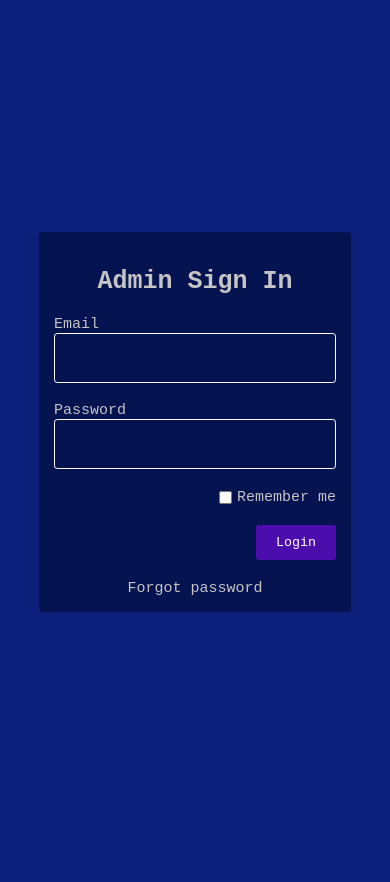
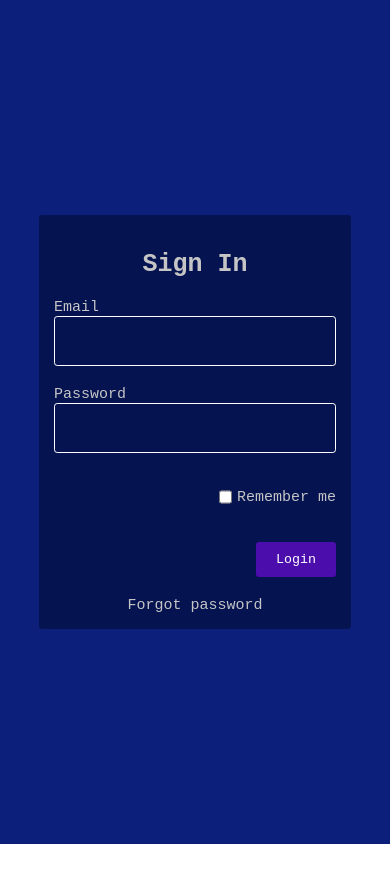
Before and after one commit to LinThitHtwe/TeamOneAssignmentToDo, a React (Create React App) app: page / in a window 390 px wide. Shown: the top 882 px of the page. Built offline with nearby package versions, Linux system fonts and the light colour scheme.

Commit message:
[modify] perfect login

```diff
--- a/src/App.js
+++ b/src/App.js
@@ -1,4 +1,3 @@
-import logo from "./logo.svg";
 import "./App.css";
 import Login from "./pages/Login";
 import Factorial from "./pages/Factorial";
@@ -34,6 +33,10 @@ function App() {
     users.forEach((user) => {
       if (user.email === email && user.password === password) {
         isValided = true;
+        localStorage.setItem(
+          "currentUser",
+          JSON.stringify({ email: user.email, password: user.password })
+        );
         return;
       }
     });
--- a/src/pages/Login.js
+++ b/src/pages/Login.js
@@ -31,7 +31,7 @@ export default function Login({ validateUserHandler, clearMsg }) {
       </section>
       <section className="right container">
         <form onSubmit={(event) => submitHandler(event)} id="login-form" action="#">
-          <h2>Admin Sign In</h2>
+          <h2>Sign In</h2>
           <div>
             <label htmlFor="email">Email</label>
             <input
--- a/src/styles/login.css
+++ b/src/styles/login.css
@@ -12,9 +12,9 @@
     --textColor: rgb(197, 197, 197);
 }
 
-body {
+/* body {
     background: var(--primary);
-}
+} */
 
 .login-container {
     width: 100vw;
@@ -38,7 +38,7 @@ body {
     width: 400px;
 }
 
-form {
+#login-form {
     width: 300px;
     padding: 1.5rem;
     border-radius: 0.25rem;
@@ -46,22 +46,22 @@ form {
     color: var(--textColor);
 }
 
-form h2 {
+#login-form h2 {
     text-align: center;
     margin: 20px 0;
 }
 
-form div {
+#login-form div {
     margin-bottom: 1.5rem;
 }
 
-form div input,
+#login-form div input,
 label {
     display: block;
     width: 100%;
 }
 
-form div input {
+#login-form div input {
     height: 25px;
     background: transparent;
     border: 1px solid white;
@@ -69,15 +69,16 @@ form div input {
     color: #fff;
 }
 
-#remember-me-con,
+#login-form #remember-me-con,
 #button-con {
     display: flex;
     justify-content: flex-end;
+    align-items: center;
     max-width: 200px;
     margin-left: auto;
 }
 
-#remember-me-con input,
+#login-form #remember-me-con input,
 label {
     width: auto;
 }
@@ -96,7 +97,7 @@ label {
     cursor: pointer;
 }
 
-form a {
+#login-form a {
     display: block;
     text-align: center;
     margin-top: 20px;
@@ -115,24 +116,24 @@ form a {
         display: none;
     }
 
-    form {
+    #login-form {
         width: 80vw;
         padding: 30px;
     }
 
-    form div input {
+    #login-form div input {
         height: 50px;
     }
 
-    form div label {
+    #login-form div label {
         font-size: 20px;
     }
 
-    form h2 {
+    #login-form h2 {
         font-size: 30px;
     }
 
-    form a {
+    #login-form a {
         font-size: 20px;
     }
 
@@ -144,16 +145,16 @@ form a {
 @media screen and (max-width: 400px) {
 
 
-    form h2 {
+    #login-form h2 {
         font-size: 25px;
     }
 
-    form {
+    #login-form {
         padding: 15px;
     }
 
-    form div label,
-    form a {
+    #login-form div label,
+    #login-form a {
         font-size: 15px;
     }
 
```
